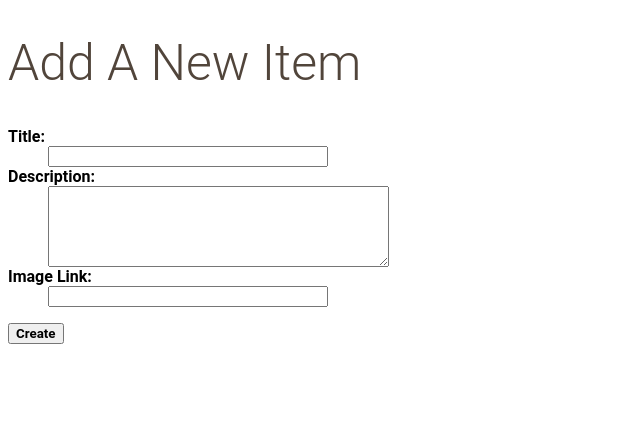
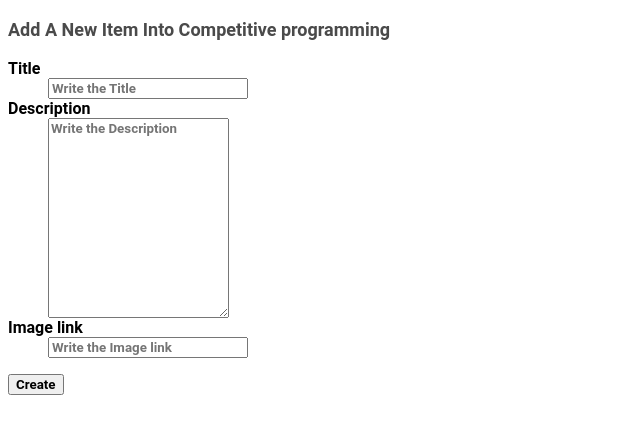
Before and after one commit to basmaashouur/full-stack-udacity, a Flask app: page /catalog/1/newitem/ in a window 1280 px wide. Shown: the part 76-510 px from the top of the page, without its empty margins (0-640 px from the left). Run offline with Flask 2, Linux system fonts and the light colour scheme; a user stored in the database is signed in; data comes from the database, SQL or seed files in the repository.

Commit message:
Modfied the form

```diff
--- a/project4/templates/newitem.html
+++ b/project4/templates/newitem.html
@@ -7,25 +7,41 @@
 
 <body>
 
-<h1> Add A New Item</h1>
-<div class = 'pane'>
+<h3> Add A New Item Into {{cattitle.title}}</h3>
+<form action= "/catalog/{{category_id}}/newitem/" method = 'POST' class="form">
 
-<form action= "/catalog/{{category_id}}/newitem/" method = 'POST'>
+<dl>
+ <div class="row">
+	<div class="col-25">
+        <label for="lname">Title</label>
+      </div>
+      <div class="col-75">
+	<dd><input type ='text'  placeholder="Write the Title" name='title' required></dd>
+</div>
+</div>
+ <div class="row">
+ <div class="col-25">
+        <label for="lname">Description</label>
+      </div>
+      <div class="col-75">
+        <dd><textarea name = 'description'  placeholder="Write the Description" style="height:200px" required></textarea></dd>
+</div>
+</div>
+ <div class="row">
+    <div class="col-25">
+        <label for="lname">Image link</label>
+      </div>
+<div class="col-75">
+        <dd><input type = 'text'  placeholder="Write the Image link" name='img' required></dd>
+</div>
+</div>
+</dl>
+ <div class="row">
+<input type='submit' class="button" value='Create'>
+</div>
+</form>
 
 
-<dl>
-	<dt>Title:</dt>
-		<dd><input type ='text' size='30' name='title' required></dd>
-    <dt>Description:</dt>
-        <dd><textarea name = 'description' rows='5' cols='40' required></textarea></dd>
-    <dt>Image Link:</dt>
-        <dd><input type = 'text' size = '30' name='img' required></dd>
-</dl>
-
-<input type='submit' value='Create'>
-
-</form>
-</div>
 
 </body>
 </html>
```
Also changed, not shown: project4/templates/edititem.html (+29 -14 lines).
